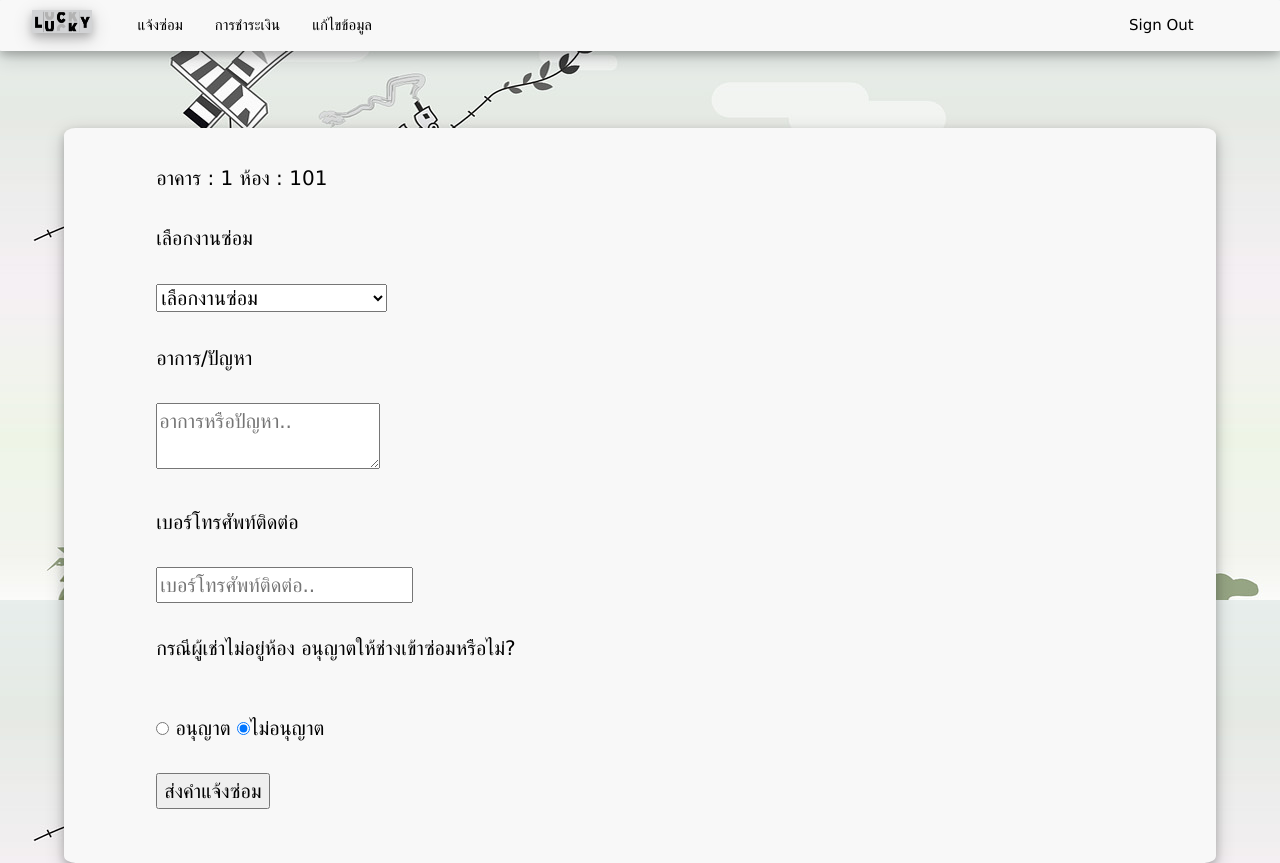
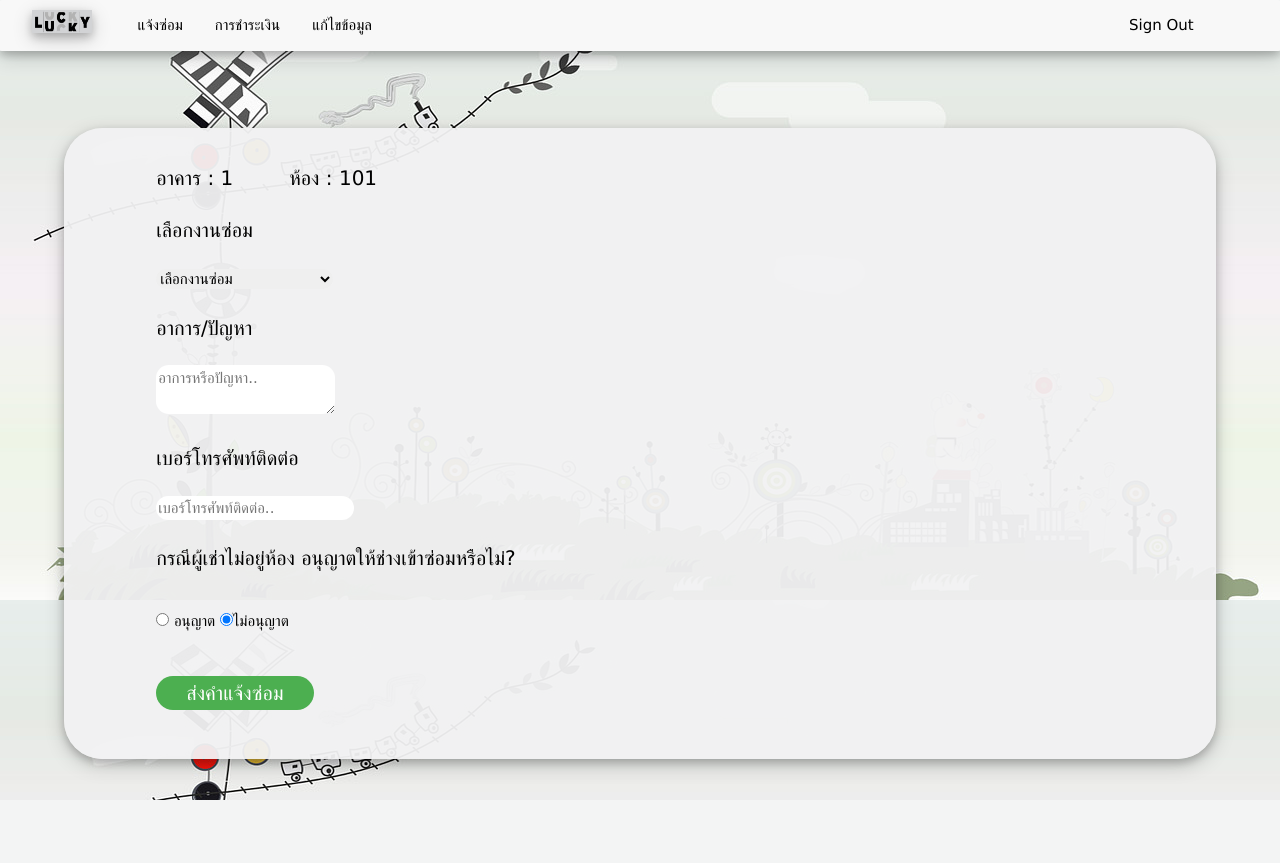
Before and after one commit to kaimook-pearl/Bisad, a PHP site: template views/fixdetail.php in a window 1280 px wide. After the commit the page ends 800 px from the top, so only its background shows below. Run offline with PHP 8.4, Linux system fonts and the light colour scheme; the template is opened without the code that fills it, so the values that code supplies are empty; a user stored in the database is signed in; data comes from the database, SQL or seed files in the repository.

Commit message:
css edited

```diff
--- a/css/fix_pp.css
+++ b/css/fix_pp.css
@@ -68,19 +68,44 @@ body{
 }
 
 .info{
-    background-color: #f8f8f8;
+    background-color: rgba(242, 242, 243, 0.95);
     width: 90%;
     margin-top: 10%;
     margin-right: auto;
     margin-left: auto;
     text-align: center;
-    border-radius: 1%;
+    border-radius: 3vw;
     box-shadow: 0 4px 8px 0 rgba(0, 0, 0, 0.2), 0 6px 20px 0 rgba(0, 0, 0, 0.19);
 }
 
 .textinfo{
     text-align: left;
     margin-left: 5%;
-    font-size: 20px;
     padding: 3%;
 }
+
+#roomm{
+    margin-left: 5%;
+}
+
+input, select, textarea {
+     border-radius: 1vw;
+     border: none;
+     font-size: 16px;
+}
+
+label {
+    font-size: 20px;
+}
+
+#submit {
+    margin-top: 2%;
+    background-color: #4CAF50;
+    border: none;
+    color: white;
+    padding: 2px 30px;
+    border-radius: 40px;
+    text-align: center;
+    text-decoration: none;
+    font-size: 20px;
+}
--- a/views/fixdetail.php
+++ b/views/fixdetail.php
@@ -46,7 +46,7 @@
                 <label for="lblbuild">อาคาร : </label>
                 <label for="lblbuild" name="building"><?php echo $building;?></label>
 
-                <label for="lblbuild">ห้อง : </label>
+                <label id="roomm" for="lblbuild">ห้อง : </label>
                 <label for="lblbuild" name="room"><?php echo $room;?></label><br><br>
 
                 <label for="lblbuild">เลือกงานซ่อม</label><br><br>
@@ -125,7 +125,7 @@
                     <br>
                     <br>
 
-                    <input type="submit" value="ส่งคำแจ้งซ่อม">
+                    <input id="submit" type="submit" value="ส่งคำแจ้งซ่อม">
                 </p>
             </form>
         </div>
```
Also changed, not shown: css/fix_p.css (+28 -2 lines), views/fix.php (+5 -2 lines).
